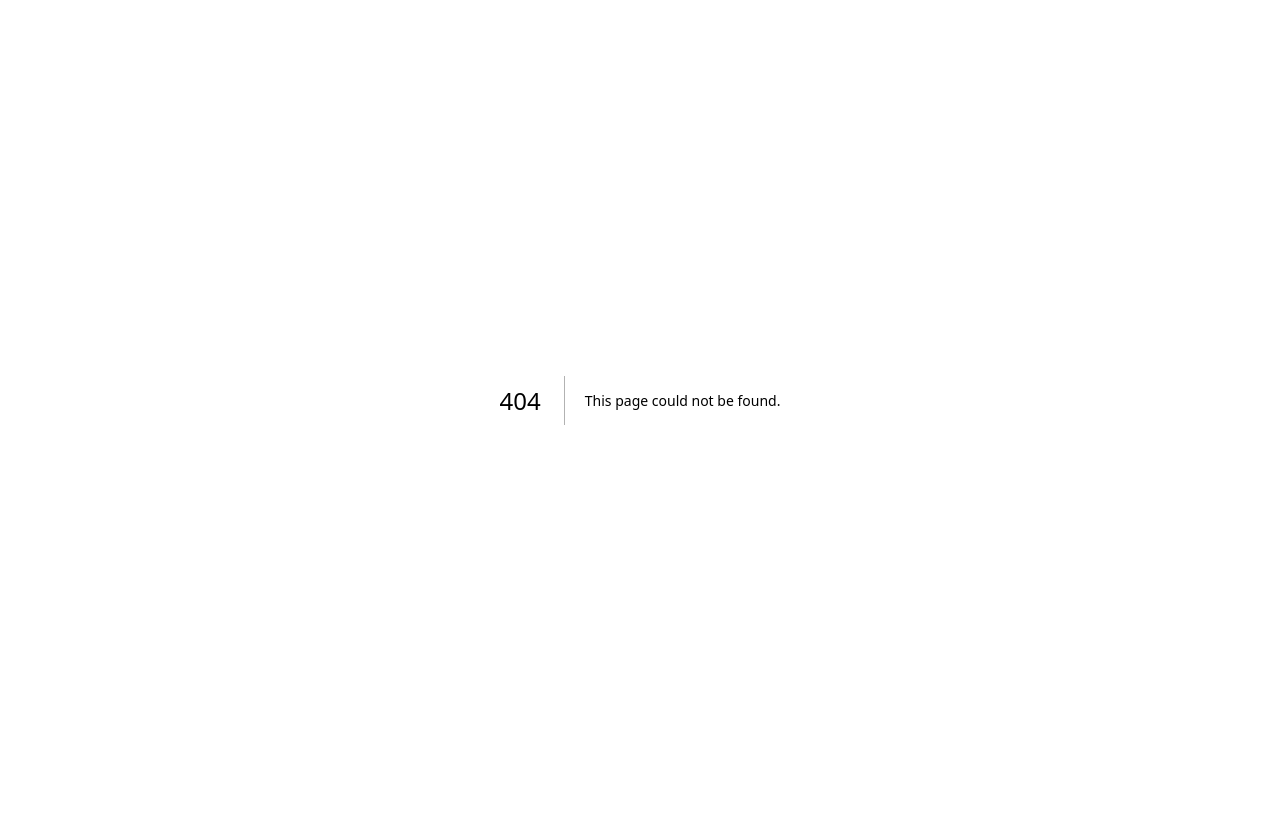
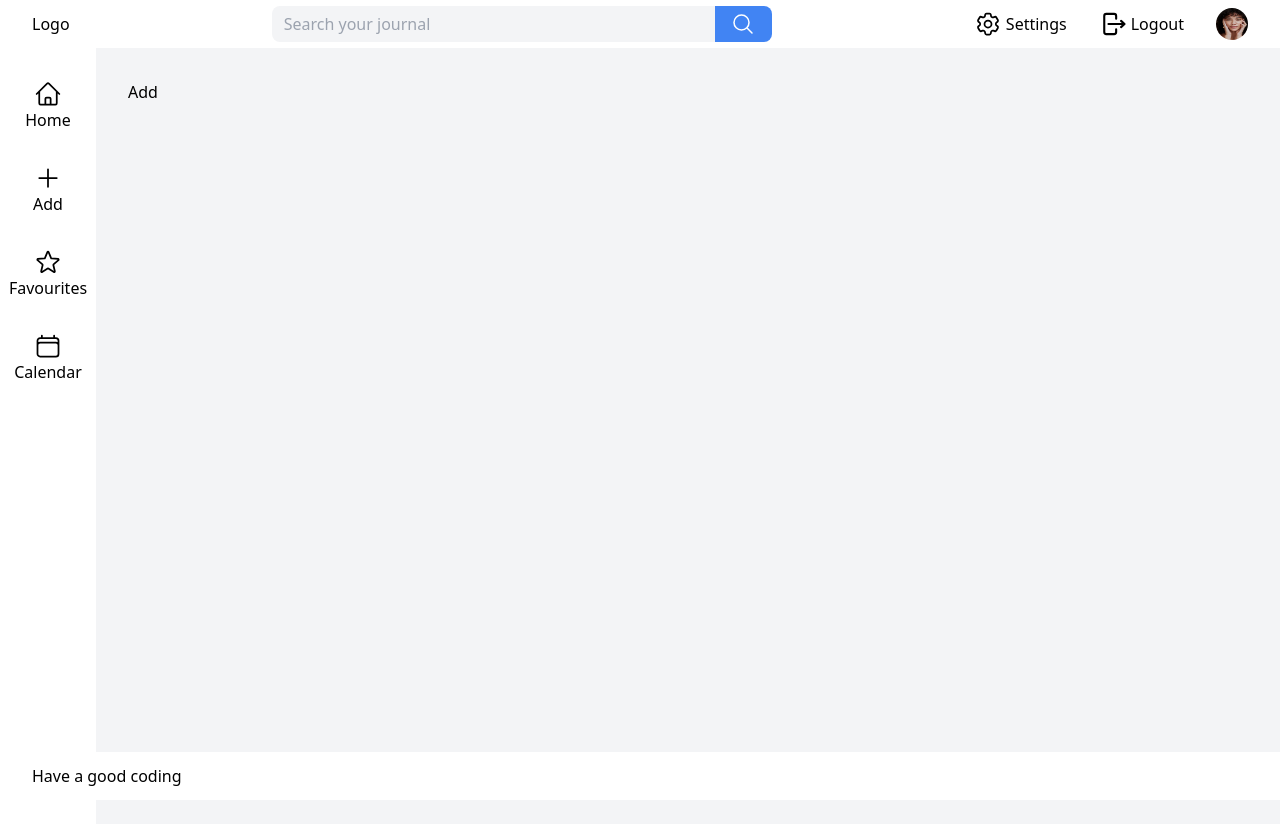
Before and after one commit to bruceaudo/journal, a Next.js app: page /dashboard/add in a window 1280 px wide. Before the commit this address had no page. Shown: the top 824 px of the page. Before the commit the page ends 800 px from the top, so only its background shows below. Built offline with nearby package versions, Linux system fonts and the light colour scheme.

Commit message:
Major parts of desktop UI

```diff
--- /dev/null
+++ b/app/components/BottomNavigation.tsx
@@ -0,0 +1,11 @@
+import React from 'react';
+
+type BottomNavigationProps = {
+
+};
+
+const BottomNavigation:React.FC<BottomNavigationProps> = () => {
+
+    return <div className='h-12 fixed bottom-0 left-0 right-0 bg-white px-8 flex items-center'>Have a good coding</div>
+}
+export default BottomNavigation;
--- /dev/null
+++ b/app/components/SideNavigation.tsx
@@ -0,0 +1,36 @@
+import { StarIcon } from '@heroicons/react/24/outline';
+import { HomeIcon, PlusIcon } from '@heroicons/react/24/outline';
+import { CalendarIcon } from '@heroicons/react/24/outline';
+import Link from 'next/link';
+import React from 'react';
+
+type SideNavigationProps = {
+
+};
+
+const SideNavigation:React.FC<SideNavigationProps> = () => {
+
+    return <nav className="w-24 fixed top-12 bottom-12 left-0 flex flex-col items-center py-8 bg-white gap-y-8">
+
+          <Link className='flex flex-col items-center' href="/dashboard">
+            <HomeIcon className="h-7 w-7" />
+            Home
+          </Link>
+
+        <Link href={"/dashboard/add"} className="flex flex-col items-center">
+          <PlusIcon className="h-7 w-7" />
+          Add
+        </Link>
+
+        <Link href={"/dashboard/favourites"} className="flex flex-col items-center">
+          <StarIcon className="h-7 w-7" />
+          Favourites
+        </Link>
+
+        <Link href={"/dashboard/calendar"} className="flex flex-col items-center">
+          <CalendarIcon className="h-7 w-7" />
+          Calendar
+        </Link>
+      </nav>;
+}
+export default SideNavigation;
--- /dev/null
+++ b/app/components/TopNavigation.tsx
@@ -0,0 +1,38 @@
+import { ArrowRightOnRectangleIcon } from '@heroicons/react/20/solid';
+import { Cog6ToothIcon } from '@heroicons/react/24/outline';
+import { MagnifyingGlassIcon } from '@heroicons/react/24/outline';
+import Image from 'next/image';
+import React from 'react';
+import profile from '../assets/images/face.webp'
+import Link from 'next/link';
+
+type TopNavigationProps = {
+
+};
+
+const TopNavigation:React.FC<TopNavigationProps> = () => {
+
+    return <nav className="h-12 bg-white flex items-center fixed top-0 left-0 right-0 px-8 justify-between">
+        <div>Logo</div>
+        <form className="h-[36px] w-[500px] flex items-center">
+          <input className="h-full w-full bg-gray-100 rounded-l-lg mr-0 focus:outline-none focus:border-none indent-3" type="text" placeholder="Search your journal" />
+          <button className="bg-[#4184F3] h-full w-16 rounded-r-lg flex items-center justify-center">
+            <MagnifyingGlassIcon className="h-6 w-6 text-white" />
+          </button>
+        </form>
+        <div className="flex gap-x-8 items-center">
+          <Link href={"/dashboard/settings"} className="flex items-center gap-1">
+            <Cog6ToothIcon className="h-7 w-7" />
+            Settings
+          </Link>
+
+          <div className="flex items-center gap-1">
+            <ArrowRightOnRectangleIcon className="h-7 w-7" />
+            Logout
+            </div>
+
+            <Image className='h-8 w-8 rounded-full' src={profile} alt='Profile' />
+        </div>
+      </nav>;
+}
+export default TopNavigation;
--- /dev/null
+++ b/app/dashboard/add/page.tsx
@@ -0,0 +1,13 @@
+import React from 'react';
+
+type pageProps = {
+
+};
+
+const page:React.FC<pageProps> = () => {
+
+    return <section className="ml-24 mt-12 w-full h-screen p-8 bg-gray-100">
+        <p>Add</p>
+      </section>;
+}
+export default page;
--- /dev/null
+++ b/app/dashboard/calendar/page.tsx
@@ -0,0 +1,13 @@
+import React from 'react';
+
+type pageProps = {
+
+};
+
+const page:React.FC<pageProps> = () => {
+
+    return <section className="ml-24 mt-12 w-full h-screen p-8 bg-gray-100">
+        <p>Calendar</p>
+      </section>;
+}
+export default page;
--- /dev/null
+++ b/app/dashboard/favourites/page.tsx
@@ -0,0 +1,13 @@
+import React from 'react';
+
+type pageProps = {
+
+};
+
+const page:React.FC<pageProps> = () => {
+
+    return <section className="ml-24 mt-12 w-full h-screen p-8 bg-gray-100">
+        <p>Favourites</p>
+      </section>;
+}
+export default page;
--- /dev/null
+++ b/app/dashboard/layout.tsx
@@ -0,0 +1,21 @@
+import React from 'react';
+import BottomNavigation from '../components/BottomNavigation';
+import SideNavigation from '../components/SideNavigation';
+import TopNavigation from '../components/TopNavigation';
+
+type layoutProps = {
+    children: React.ReactNode
+};
+
+const layout:React.FC<layoutProps> = ({children}) => {
+
+    return <div>
+        <TopNavigation />
+        <main className="flex">
+          <SideNavigation />
+          {children}
+          <BottomNavigation />
+        </main>
+      </div>;
+}
+export default layout;
--- /dev/null
+++ b/app/dashboard/page.tsx
@@ -0,0 +1,13 @@
+import React from 'react';
+
+type pageProps = {
+
+};
+
+const page:React.FC<pageProps> = () => {
+
+    return <section className="ml-24 mt-12 w-full h-screen p-8 bg-gray-100">
+        <p>Dashboard</p>
+      </section>;
+}
+export default page;
--- /dev/null
+++ b/app/dashboard/settings/page.tsx
@@ -0,0 +1,13 @@
+import React from 'react';
+
+type pageProps = {
+
+};
+
+const page:React.FC<pageProps> = () => {
+
+    return <section className="ml-24 mt-12 w-full h-screen p-8 bg-gray-100">
+        <p>Settings</p>
+      </section>;
+}
+export default page;
--- a/app/globals.css
+++ b/app/globals.css
@@ -1,3 +1,21 @@
 @tailwind base;
 @tailwind components;
 @tailwind utilities;
+
+/* Customize scrollbar for webkit-based browsers */
+/* Thin scrollbar */
+::-webkit-scrollbar {
+  width: 8px; /* You can adjust the width to make it slimmer or wider */
+}
+
+/* Scrollbar thumb */
+::-webkit-scrollbar-thumb {
+  background-color: gray; /* Change this to your desired color */
+  border-radius: 5px; /* Rounded corners for the scrollbar thumb */
+}
+
+/* Scrollbar track */
+::-webkit-scrollbar-track {
+  background-color: #f1f1f1; /* Change this to your desired track color */
+  border-radius: 5px; /* Rounded corners for the scrollbar track */
+}
--- a/package.json
+++ b/package.json
@@ -9,6 +9,7 @@
     "lint": "next lint"
   },
   "dependencies": {
+    "@heroicons/react": "^2.0.18",
     "@types/node": "20.6.2",
     "@types/react": "18.2.22",
     "@types/react-dom": "18.2.7",
```
Also changed, not shown: app/assets/images/face.webp (added), 1 other file (tests, documents, lock files or other folders).
